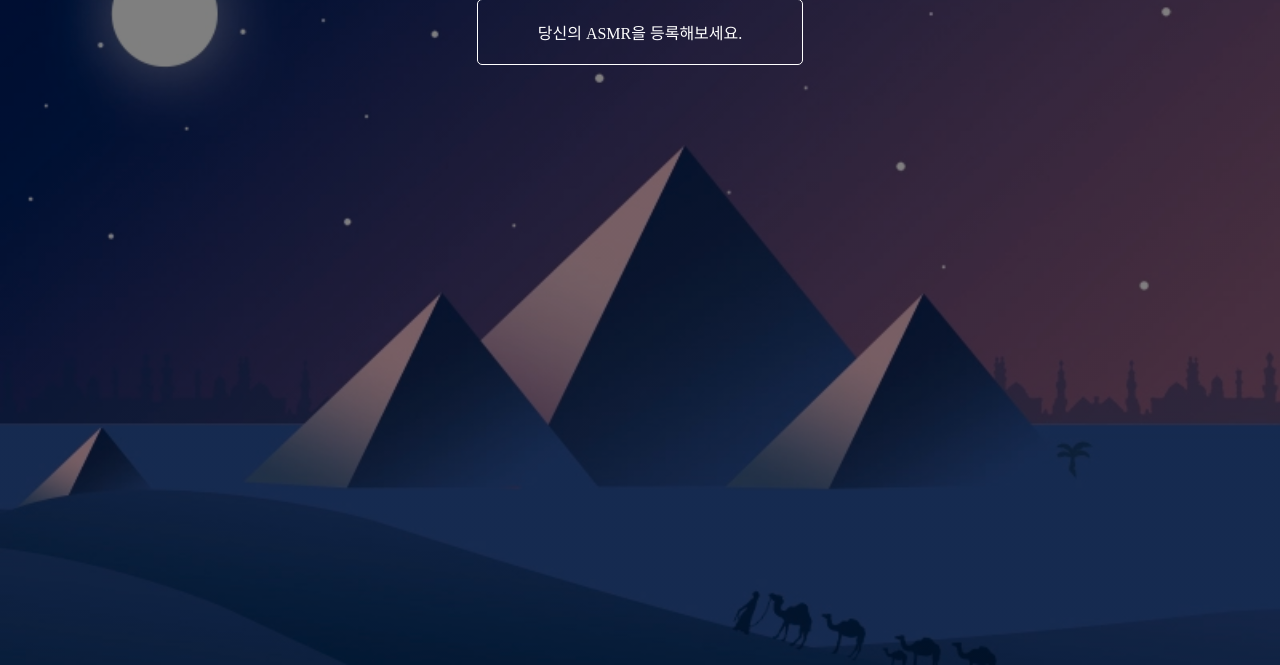
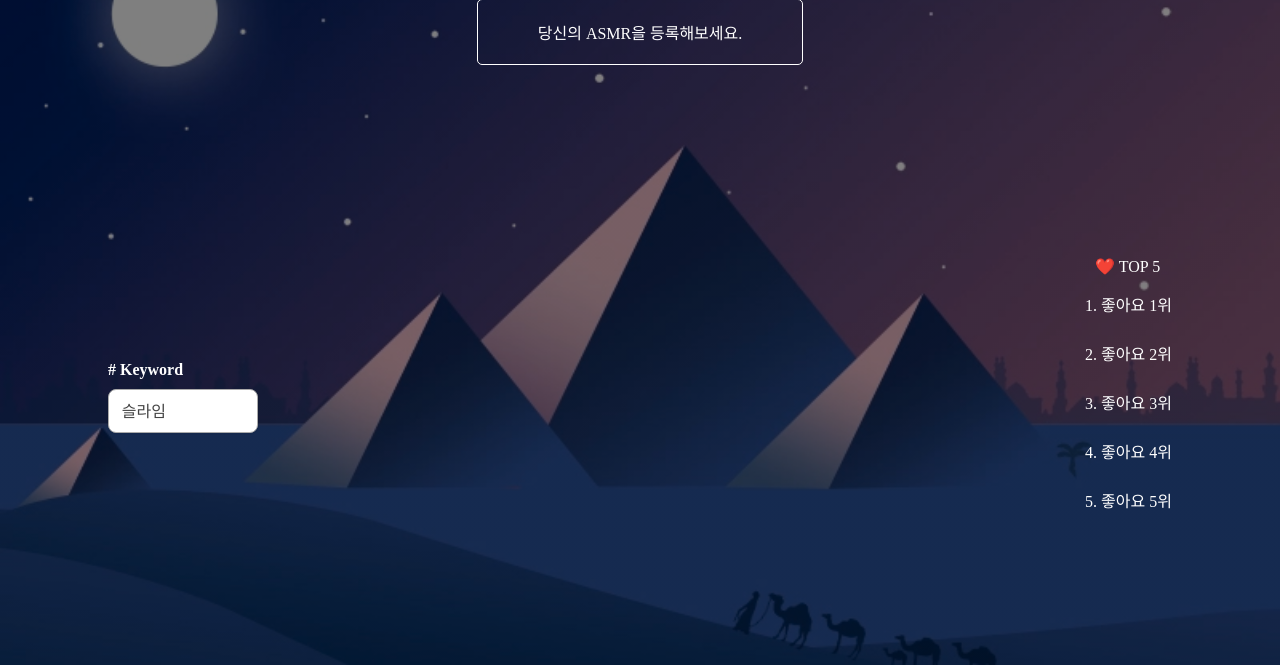
Before and after one commit to SOEUM13/SOEUM, a Flask app: template templates/post.html in a window 1280 px wide. Shown: the part 151-816 px from the top of the page. Run offline with Flask 2, Linux system fonts and the light colour scheme; the template is opened without the code that fills it, so the values that code supplies are empty.

Commit message:
Add post page (select, likes)

```diff
--- a/static/post.css
+++ b/static/post.css
@@ -1,15 +1,78 @@
 
-.wrap {
+.top {
     width: 100%;
     display: flex;
     align-items: center;
     height: 50px;
-    justify-content:center;
+    justify-content: center;
     margin-top: 100px;
 }
 
 .insert_btn {
-    border : 1px solid white;
-    padding : 20px 60px 20px 60px;
+    border: 1px solid white;
+    padding: 20px 60px 20px 60px;
     border-radius: 5px;
 }
+
+.mid {
+    display: flex;
+    align-items: center;
+    justify-content: space-between;
+}
+
+.keyword_wrap {
+    margin-top: 200px;
+    padding-left: 100px;
+    display: flex;
+    flex-direction: column;
+}
+
+.keyword_wrap select {
+    margin-top: 10px;
+    width: 150px;
+
+    -moz-appearance: none;
+    -webkit-appearance: none;
+    appearance: none;
+
+    font-size: 1rem;
+    font-weight: 400;
+    line-height: 1.5;
+
+    color: #444;
+    background-color: #fff;
+
+    padding: 0.6em 1.4em 0.5em 0.8em;
+
+    border: 1px solid #aaa;
+    border-radius: 0.5em;
+    box-shadow: 0 1px 0 1px rgba(0, 0, 0, 0.04);
+}
+
+.keyword_wrap select:focus {
+    border-color: white;
+    box-shadow: 0 0 1px 3px rgba(0, 0, 0, 0.7);
+    box-shadow: 0 0 0 3px -moz-mac-focusring;
+    color: #222;
+    outline: none;
+}
+
+.keytext {
+    font-weight: bolder;
+}
+
+.top5 {
+    margin-top: 200px;
+    margin-right: 100px;
+}
+
+.top5 > span {
+    margin-left: 50px;
+}
+
+.top5 > ul > li {
+    margin-bottom: 25px;
+    list-style:none;
+    padding-left:0px;
+
+}
--- a/templates/post.html
+++ b/templates/post.html
@@ -9,9 +9,32 @@
 
 {% include "header.html"%}
 
-<div class="wrap">
+<div class="top">
     <div class="insert_btn">당신의 ASMR을 등록해보세요.</div>
+</div>
 
+<div class="mid">
+    <div class="keyword_wrap">
+        <div class="keytext"># Keyword</div>
+        <select name="keyword">
+            <option value="슬라임">슬라임</option>
+            <option value="음식">음식</option>
+            <option value="사물">사물</option>
+            <option value="자연">자연</option>
+            <option value="수다">수다</option>
+        </select>
+    </div>
+
+    <div class="top5">
+        <span>❤️ TOP 5</span>
+        <ul>
+            <li>1. 좋아요 1위</li>
+            <li>2. 좋아요 2위</li>
+            <li>3. 좋아요 3위</li>
+            <li>4. 좋아요 4위</li>
+            <li>5. 좋아요 5위</li>
+        </ul>
+    </div>
 </div>
 
 
```
